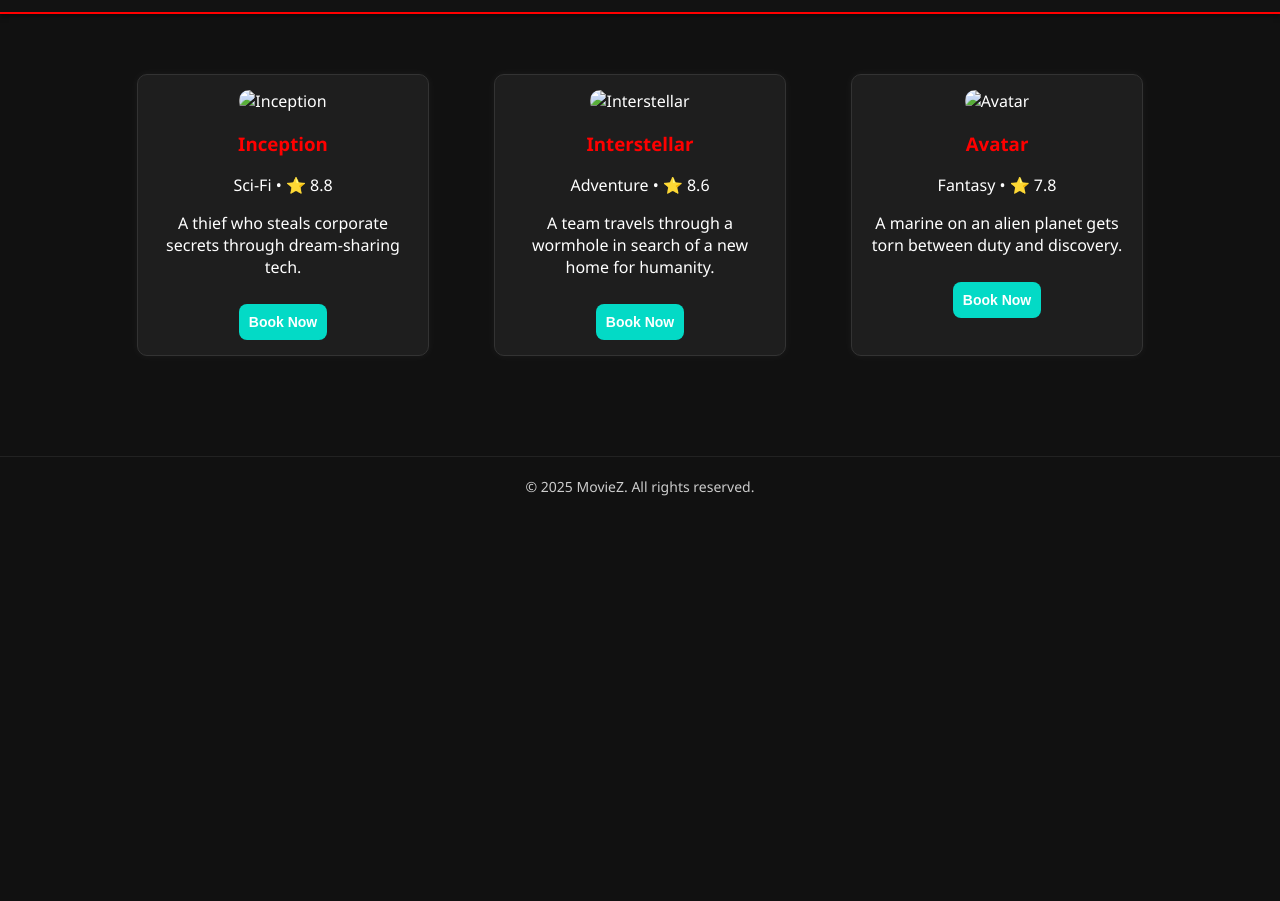
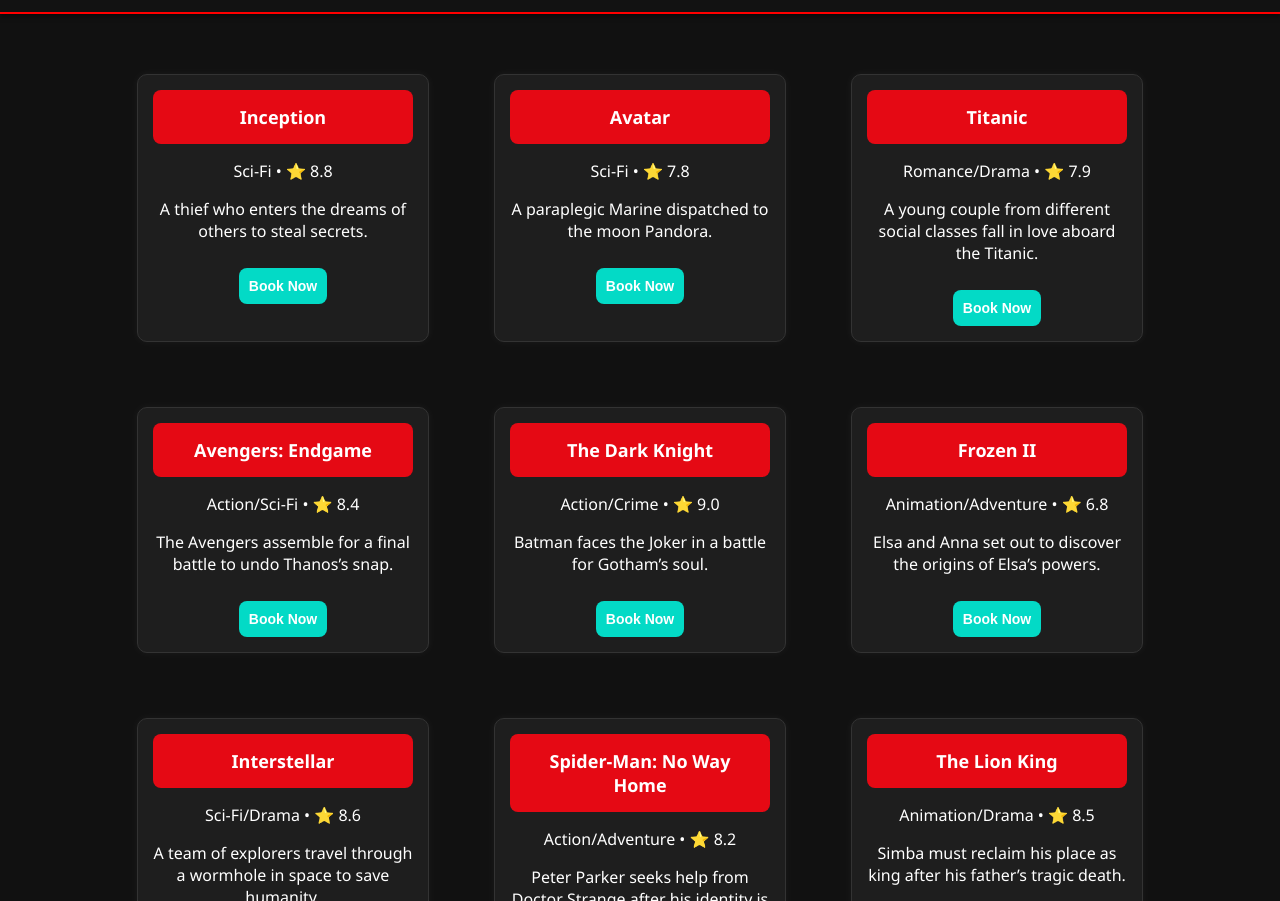
Before and after one commit to atanya-05/MovieZ, a website: page frontend/pages/index.html in a window 1280 px wide. Shown: the part 51-952 px from the top of the page. Before the commit the page ends 800 px from the top, so only its background shows below. Drawn offline with Linux system fonts and the light colour scheme; files that its build step writes are made by us from their sources.

Commit message:
Deploy MovieZ frontend

```diff
--- a/frontend/pages/index.html
+++ b/frontend/pages/index.html
@@ -65,11 +65,14 @@
       transform: scale(1.03);
     }
 
-    .movie-card img {
-      width: 100%;
-      height: 360px;
-      object-fit: cover;
-      border-radius: 10px;
+    .movie-title-box {
+      background-color: #e50914;
+      color: white;
+      font-size: 18px;
+      font-weight: bold;
+      padding: 15px;
+      border-radius: 8px;
+      margin-bottom: 10px;
     }
 
     .movie-card button {
@@ -105,34 +108,83 @@
       <button onclick="location.href='login.html'">Login</button>
       <button onclick="location.href='signup.html'">Signup</button>
       <button onclick="location.href='admin.html'">Admin Panel</button>
-
     </div>
   </header>
 
   <section class="movies">
+
+    <!-- Inception -->
     <div class="movie-card">
-      <img src="images/inception.jpg" alt="Inception">
-      <h3>Inception</h3>
+      <div class="movie-title-box">Inception</div>
       <p>Sci-Fi • ⭐ 8.8</p>
-      <p>A thief who steals corporate secrets through dream-sharing tech.</p>
+      <p>A thief who enters the dreams of others to steal secrets.</p>
       <button onclick="location.href='booking.html'">Book Now</button>
     </div>
 
+    <!-- Avatar -->
     <div class="movie-card">
-      <img src="images/interstellar.jpg" alt="Interstellar">
-      <h3>Interstellar</h3>
-      <p>Adventure • ⭐ 8.6</p>
-      <p>A team travels through a wormhole in search of a new home for humanity.</p>
+      <div class="movie-title-box">Avatar</div>
+      <p>Sci-Fi • ⭐ 7.8</p>
+      <p>A paraplegic Marine dispatched to the moon Pandora.</p>
       <button onclick="location.href='booking.html'">Book Now</button>
     </div>
 
+    <!-- Titanic -->
     <div class="movie-card">
-      <img src="images/avatar.jpg" alt="Avatar">
-      <h3>Avatar</h3>
-      <p>Fantasy • ⭐ 7.8</p>
-      <p>A marine on an alien planet gets torn between duty and discovery.</p>
+      <div class="movie-title-box">Titanic</div>
+      <p>Romance/Drama • ⭐ 7.9</p>
+      <p>A young couple from different social classes fall in love aboard the Titanic.</p>
       <button onclick="location.href='booking.html'">Book Now</button>
     </div>
+
+    <!-- Avengers: Endgame -->
+    <div class="movie-card">
+      <div class="movie-title-box">Avengers: Endgame</div>
+      <p>Action/Sci-Fi • ⭐ 8.4</p>
+      <p>The Avengers assemble for a final battle to undo Thanos’s snap.</p>
+      <button onclick="location.href='booking.html'">Book Now</button>
+    </div>
+
+    <!-- The Dark Knight -->
+    <div class="movie-card">
+      <div class="movie-title-box">The Dark Knight</div>
+      <p>Action/Crime • ⭐ 9.0</p>
+      <p>Batman faces the Joker in a battle for Gotham’s soul.</p>
+      <button onclick="location.href='booking.html'">Book Now</button>
+    </div>
+
+    <!-- Frozen II -->
+    <div class="movie-card">
+      <div class="movie-title-box">Frozen II</div>
+      <p>Animation/Adventure • ⭐ 6.8</p>
+      <p>Elsa and Anna set out to discover the origins of Elsa’s powers.</p>
+      <button onclick="location.href='booking.html'">Book Now</button>
+    </div>
+
+    <!-- Interstellar -->
+    <div class="movie-card">
+      <div class="movie-title-box">Interstellar</div>
+      <p>Sci-Fi/Drama • ⭐ 8.6</p>
+      <p>A team of explorers travel through a wormhole in space to save humanity.</p>
+      <button onclick="location.href='booking.html'">Book Now</button>
+    </div>
+
+    <!-- Spider-Man: No Way Home -->
+    <div class="movie-card">
+      <div class="movie-title-box">Spider-Man: No Way Home</div>
+      <p>Action/Adventure • ⭐ 8.2</p>
+      <p>Peter Parker seeks help from Doctor Strange after his identity is revealed.</p>
+      <button onclick="location.href='booking.html'">Book Now</button>
+    </div>
+
+    <!-- The Lion King -->
+    <div class="movie-card">
+      <div class="movie-title-box">The Lion King</div>
+      <p>Animation/Drama • ⭐ 8.5</p>
+      <p>Simba must reclaim his place as king after his father’s tragic death.</p>
+      <button onclick="location.href='booking.html'">Book Now</button>
+    </div>
+
   </section>
 
   <footer>
```
Also changed, not shown: frontend/pages/booking.html (+7 -1 lines).
